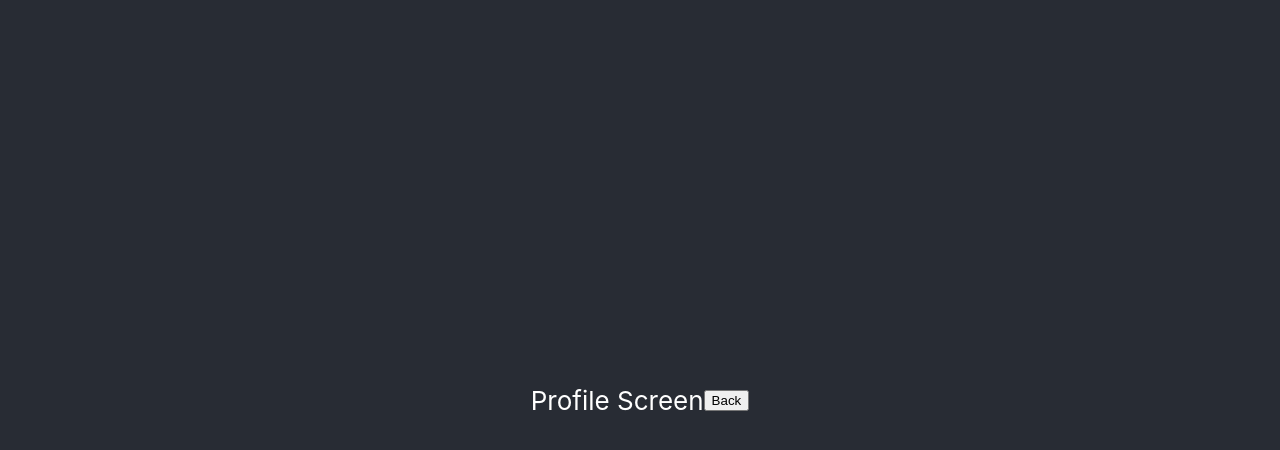
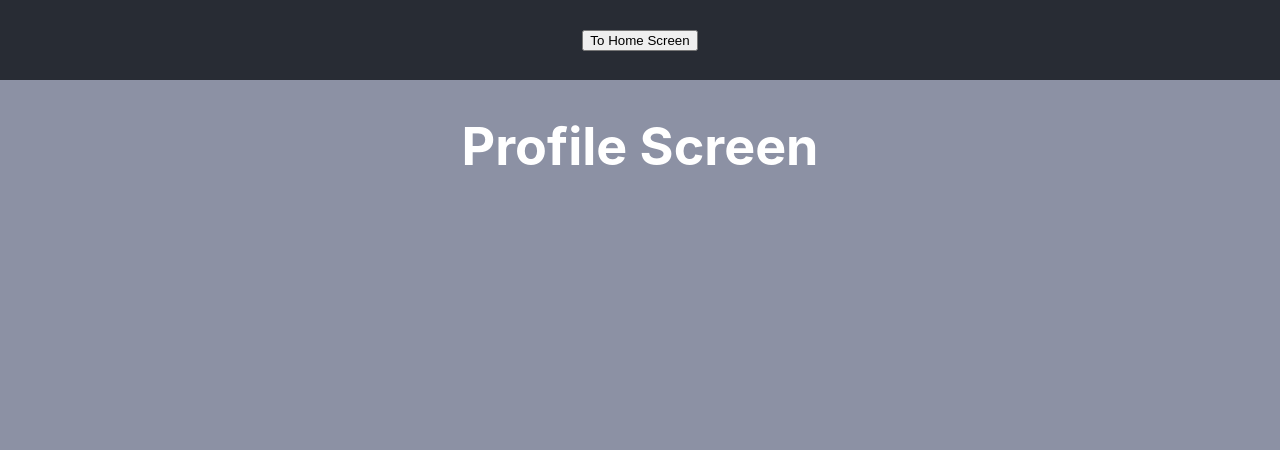
Before and after one commit to caheinz2/react-query-demo, a React (Create React App) app in the folder frontend/my-app/: page / in a window 1280 px wide. Both pictures are taken after a click on the button "View Profile". Shown: the top 450 px of the page. Built offline with nearby package versions, Linux system fonts and the light colour scheme.

Commit message:
Adding app header with "back" button.

```diff
--- a/frontend/my-app/src/App.css
+++ b/frontend/my-app/src/App.css
@@ -8,7 +8,7 @@
 
 .App-header {
   background-color: #282c34;
-  min-height: 100vh;
+  min-height: 10vh;
   display: flex;
   flex-direction: row;
   align-items: center;
@@ -17,6 +17,15 @@
   color: white;
 }
 
+.App-body {
+  background-color: #8c91a4;
+  min-height: 90vh;
+  display: flex;
+  flex-direction: column;
+  font-size: calc(10px + 2vmin);
+  color: white;
+}
+
 .App-section {
   flex: 1;
   border: medium solid #ff0100;
--- a/frontend/my-app/src/App.tsx
+++ b/frontend/my-app/src/App.tsx
@@ -11,16 +11,20 @@ function App() {
   return (
     <div className="App">
       <header className="App-header">
-        {activeRoute === Routes.PROFILE && (
-          <ProfileScreen setActiveRoute={setActiveRoute}></ProfileScreen>
-        )}
-        {activeRoute === Routes.PRODUCT && (
-          <ProductScreen setActiveRoute={setActiveRoute}></ProductScreen>
-        )}
+        <button
+          className="App-button"
+          onClick={() => setActiveRoute(Routes.HOME)}
+        >
+          To Home Screen
+        </button>
+      </header>
+      <div className="App-body">
+        {activeRoute === Routes.PROFILE && <ProfileScreen></ProfileScreen>}
+        {activeRoute === Routes.PRODUCT && <ProductScreen></ProductScreen>}
         {activeRoute === Routes.HOME && (
           <HomeScreen setActiveRoute={setActiveRoute}></HomeScreen>
         )}
-      </header>
+      </div>
     </div>
   );
 }
--- a/frontend/my-app/src/screens/Home.tsx
+++ b/frontend/my-app/src/screens/Home.tsx
@@ -8,6 +8,7 @@ export function HomeScreen(_props: Props) {
   return (
     <>
       <div className="App-section">
+        <h1>Welcome back, Caleb</h1>
         <button
           className="App-button"
           onClick={() => {
@@ -18,6 +19,7 @@ export function HomeScreen(_props: Props) {
         </button>
       </div>
       <div className="App-section">
+        <h2>Look at these products:</h2>
         <button
           className="App-button"
           onClick={() => _props.setActiveRoute(Routes.PRODUCT)}
--- a/frontend/my-app/src/screens/Product.tsx
+++ b/frontend/my-app/src/screens/Product.tsx
@@ -1,18 +1,7 @@
-import { Routes } from "../types/Routes";
-
-type Props = {
-  setActiveRoute: (newVal: Routes) => void;
-};
-export function ProductScreen(_props: Props) {
+export function ProductScreen() {
   return (
     <>
-      <div>Product Screen</div>
-      <button
-        className="App-button"
-        onClick={() => _props.setActiveRoute(Routes.HOME)}
-      >
-        Back
-      </button>
+      <h1>Product Screen</h1>
     </>
   );
 }
--- a/frontend/my-app/src/screens/Profile.tsx
+++ b/frontend/my-app/src/screens/Profile.tsx
@@ -1,18 +1,7 @@
-import { Routes } from "../types/Routes";
-
-type Props = {
-  setActiveRoute: (newVal: Routes) => void;
-};
-export function ProfileScreen(_props: Props) {
+export function ProfileScreen() {
   return (
     <>
-      <div>Profile Screen</div>
-      <button
-        className="App-button"
-        onClick={() => _props.setActiveRoute(Routes.HOME)}
-      >
-        Back
-      </button>
+      <h1>Profile Screen</h1>
     </>
   );
 }
```
